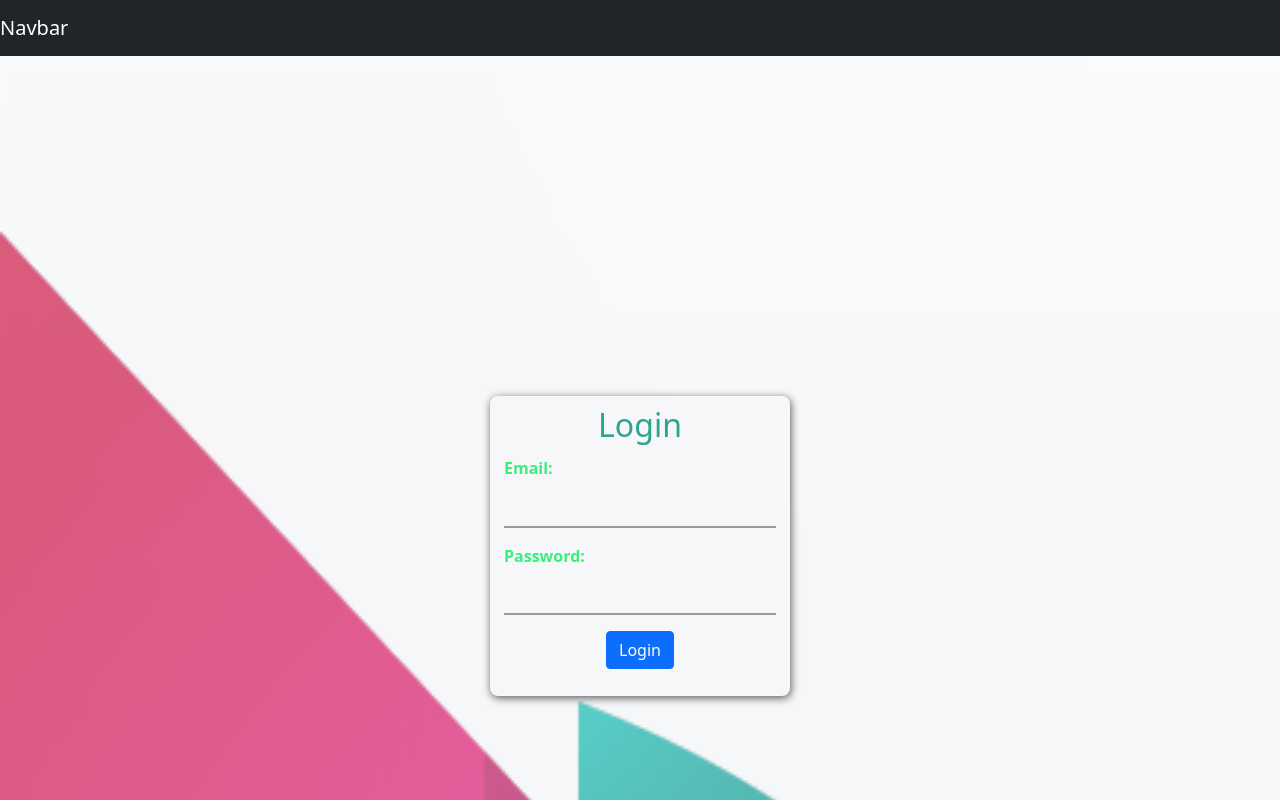
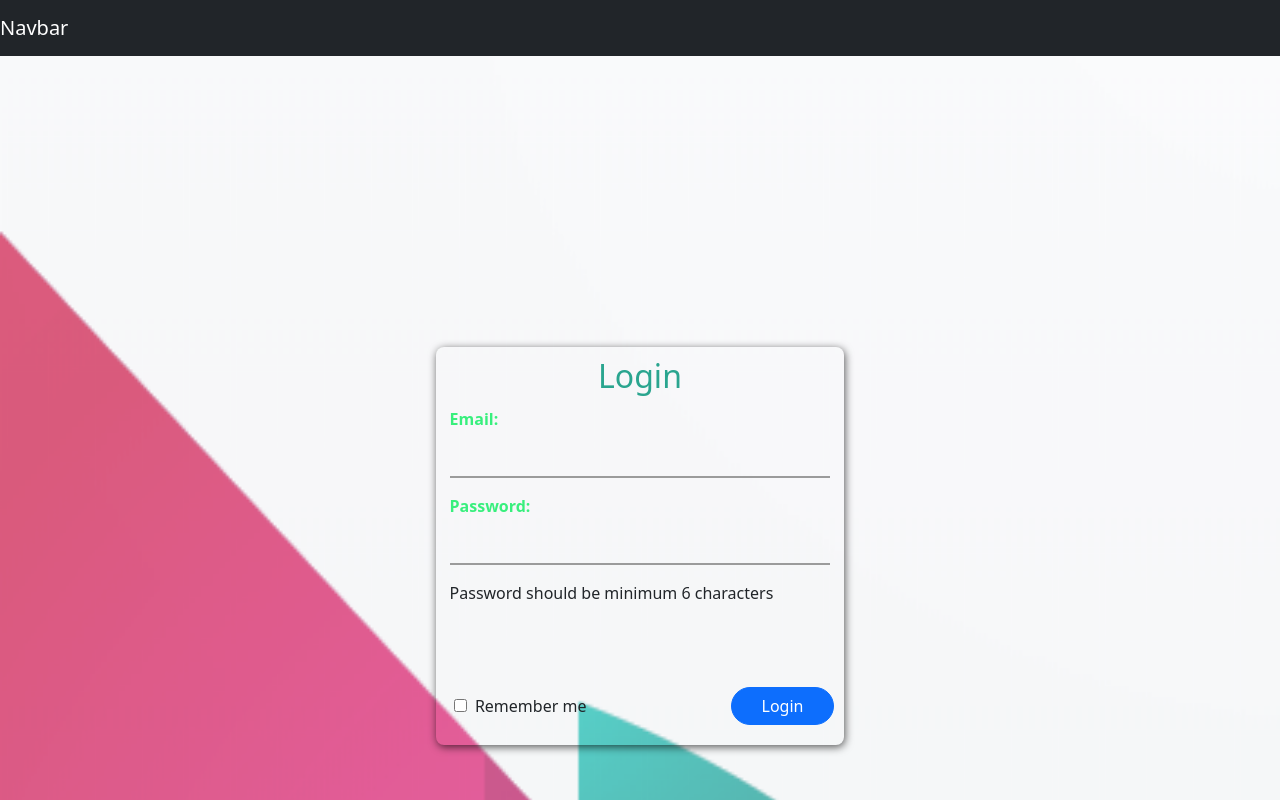
Before and after one commit to imaheshaher-thinkitive/user-auth-react, a React (Create React App) app: page /login in a window 1280 px wide. Shown: the top 800 px of the page. Built offline with nearby package versions, Linux system fonts and the light colour scheme.

Commit message:
Login page designed and integrate api

```diff
--- a/src/component/user-component/login-component/LoginDesignedComponent.js
+++ b/src/component/user-component/login-component/LoginDesignedComponent.js
@@ -1,23 +1,79 @@
 import React from "react";
 import style from "./LoginDesignedComponent.module.scss";
+import { useForm } from "react-hook-form";
+import services from "../../../services/service";
+import { useNavigate } from "react-router-dom";
+import { saveLocalStorage } from "../../../lib/custom-hook/helper/localStorage";
+import { toast } from "react-toastify";
+
 function LoginDesignedComponent() {
+  const navigate = useNavigate()
+  const CssStyle = {
+    borderRadius: "24px",
+    paddingInline: "30px",
+  };
+  const {
+    register,
+    handleSubmit,
+    formState: { errors },
+  } = useForm();
+
+  const onSubmit = (data) =>{
+    services
+    .loginUser(data)
+    .then((response) => {
+      const { data } = response;
+      toast(data.message);
+      if (data.status === true) {
+        saveLocalStorage("token", data.token);
+        navigate("/");
+      }
+    })
+    .catch((e) => {
+      console.log(e);
+      alert("Something went wrong");
+    });
+  }
   return (
     <div className={style.login_card_container}>
       <div className={style.login_card}>
         <h2 className={style.login_header}>Login</h2>
-        <div className={style.login_form}>
-          <div>
-            <label className={style.input_lable}>Email:</label>
-            <input type="text" className={style.form__field} />
+        <form onSubmit={handleSubmit(onSubmit)}>
+          <div className={style.login_form}>
+            <div>
+              <label className={style.input_lable}>Email:</label>
+              <input type="email" className={style.form__field} name="email"
+                {...register("email",{required: true,
+                  pattern: /^(([^<>()\[\]\\.,;:\s@"]+(\.[^<>()\[\]\\.,;:\s@"]+)*)|(".+"))@((\[[0-9]{1,3}\.[0-9]{1,3}\.[0-9]{1,3}\.[0-9]{1,3}\])|(([a-zA-Z\-0-9]+\.)+[a-zA-Z]{2,}))$/})}
+              />
+              {errors.email && <p>Please check the email</p>}
+            </div>
+            <div>
+              <label className={style.input_lable}>Password:</label>
+              <input type="text" className={style.form__field}
+                {...register("password",{required:true,minLength:6})}
+
+              />
+              <p>Password should be minimum 6 characters</p>
+              {errors.password && <p>Check the password</p>}
+            </div>
           </div>
           <div>
-            <label className={style.input_lable}>Password:</label>
-            <input type="text" className={style.form__field} />
+            <div className={style.btn_parent}>
+              <div>
+                <input type="checkbox" /> &nbsp;
+                <label className={style.remember_lable}>Remember me</label>
+              </div>
+              <button
+                style={CssStyle}
+                className={`btn btn-primary ${style.btn}`}
+                type="submit"
+              >
+                Login
+              </button>
+            </div>
           </div>
-          <div className={style.btn_parent}>
-            <button className={`btn btn-primary ${style.login_button}`}>Login</button>
-          </div>
-        </div>
+        </form>
       </div>
     </div>
   );
--- a/src/component/user-component/login-component/LoginDesignedComponent.module.scss
+++ b/src/component/user-component/login-component/LoginDesignedComponent.module.scss
@@ -11,12 +11,16 @@ $gray: #9b9b9b;
 }
 
 .login_card {
-    height: 300px;
-    width: 300px;
+    // height: 400px;
+    // width: 400px;
     /* border: 2px sol; */
     border-radius: 8px;
     box-shadow: 1px 2px 8px rgba(0, 0, 0, 0.65);
     padding: 10px;
+    display: flex;
+    flex-direction: column;
+    align-items: center;
+
 
 }
 .login_header {
@@ -96,11 +100,32 @@ $gray: #9b9b9b;
 
   .login_button{
     color: #ffff;
-    padding-inline: 28px;
     border-radius: 24px;
 
   }
   .btn_parent{
     text-align: center;
+    display: flex;
+    justify-content: space-between;
+    padding-top: 2rem;
+    margin-top: 30px;
+    margin-bottom: 10px;
+    align-items: center;
+
 
   }
+
+  .btn_parent > * {
+    border-radius: 24px;
+    padding-inline: 8px;
+  }
+
+  .btn {
+    background: red;
+  }
+
+  .rembere_label{
+    color: black;
+
+    font-weight: 900;
+}
--- a/src/component/user-component/profile-component/ProfilePopup.js
+++ b/src/component/user-component/profile-component/ProfilePopup.js
@@ -43,11 +43,11 @@ const ProfilePopup = () => {
     <Modal open={open} onClose={onCloseModal} center>
     <ProfilePopupContainer userData={userData} isUpdate={isUpdate} />
     <div className={style.profile_update_button}>
-    {/* <button className={`btn btn-success`}
+    <button className={`btn btn-success`}
     onClick={()=>setIsUpdate(!isUpdate)}
     >
         {!isUpdate ? "Update": "Save Changes"}
-    </button> */}
+    </button>
     </div>
     </Modal>
   </div>
```
Also changed, not shown: test.js (+24 -0 lines).
